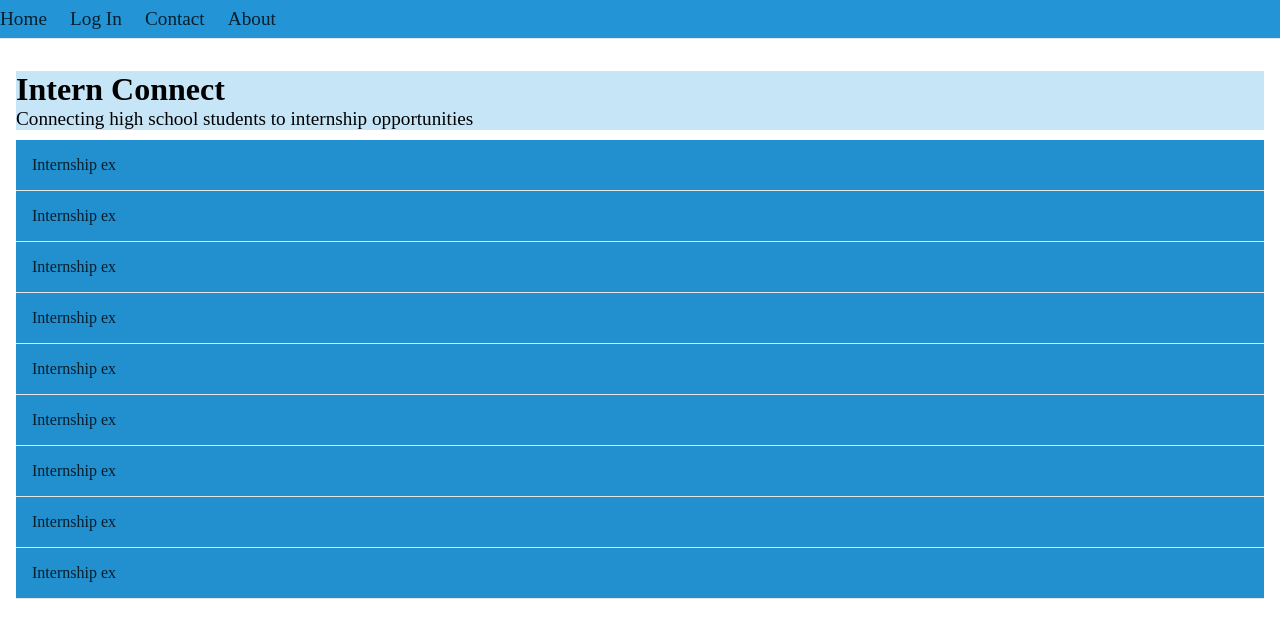
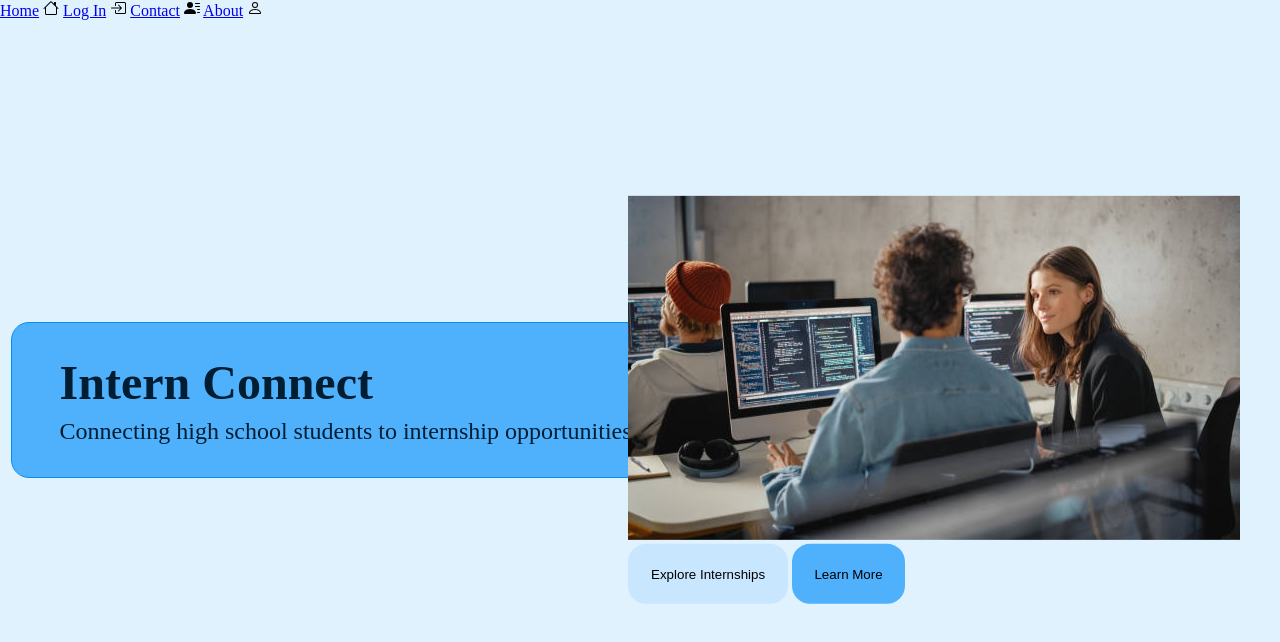
Before and after one commit to chase-west/intern-connect, a plain HTML site: page index.html in a window 1280 px wide. Drawn offline with Linux system fonts and the light colour scheme.

Commit message:
added photo and more content

```diff
--- a/css/styles.css
+++ b/css/styles.css
@@ -5,116 +5,70 @@
   box-sizing: border-box;
 }
 
-:root {
-  --text: #071e2c;
-  --background: #f6fbfe;
-  --primary: #2395d7;
-  --secondary: #c6e5f6;
-  --accent: #228fce;
+body {
+  background-color: var(--background);
 }
 
-nav {
-  background-color: var(--primary);
-  border-bottom: 1px solid #e6e6e6;
-  padding: 0.5em 0;
-  margin-bottom: 1em;
+:root {
+  --text: #011d32;
+  --background: #e1f2ff;
+  --primary: #4fb1fc;
+  --secondary: #c8e7fe;
+  --accent: #048df6;
+
 }
 
-nav a {
-  color: var(--text);
-  background-color: var(--primary);
-  text-decoration: none;
-  font-size: 1.2em;
-  margin-right: 1em;
+.container {
+  position: fixed;
+  top: 50%;
+  left: 27%;
+  transform: translate(-50%, -50%);
+  overflow: hidden;
+  border-radius: 18px;
+  padding: 2em 3em;
+  border: var(--accent) 1px solid;
+  background: var(--primary);
+  transition: all 0.5s ease;
 }
 
-main {
-  position: relative;
-  padding: 1em;
-  min-height: 100vh;
+.container:hover{
+  transform: translate(-50%, -50%) scale(1.1);
 }
 
-main h1 {
-  font-size: 2em;
+.container h1 {
+  font-size: 3rem;
+  font-weight: 700;
+  color: var(--text);
+  margin-bottom: 0.5rem;
+}
+
+.container p {
+  font-size: 1.5rem;
+  font-weight: 400;
+  color: var(--text);
+}
+
+.about {
+  position: fixed;
+  top: 50%;
+  left: 73%;
+  transform: translate(-50%, -50%);
+  overflow: hidden;
+  border-radius: 18px;
+  padding: 2em 3em;
+  transition: all 0.5s ease;
+}
+
+.about button {
+  border: none;
+  padding: 1.7em 1.7em;
+  border-radius: 18px;
+}
+
+#explore{
   background-color: var(--secondary);
 }
 
-main p {
-  font-size: 1.2em;
-  margin-bottom: 0.5em;
-  background-color: var(--secondary);
+#learn {
+  background-color: var(--primary);
 }
-
-section {
-  background-color: var(--accent);
-  padding: 1em;
-  margin-bottom: 1em;
-}
-
-aside {
-  margin-bottom: 1em;
-}
-
-aside h3 {
-  font-size: 1.5em;
-  margin-bottom: 0.5em;
-}
-
-aside p {
-  font-size: 1.2em;
-}
-
-.internships {
-  background-color: var(--accent);
-  color: var(--text);
-  position: relative;
-}
-
-.internships ul {
-  list-style: none;
-  padding: 0;
-}
-
-.internships li {
-  padding: 1em;
-  border-bottom: 1px solid #e6e6e6;
-}
-
-footer {
-  background-color: var(--primary);
-  position: fixed;
-  bottom: 0;
-  width: 100%;
-  padding: 1em;
-}
-
-/* Media queries */
-@media screen and (max-width: 768px) {
-  main {
-    padding: 0.5em;
-  }
-
-  main h1 {
-    font-size: 1.5em;
-  }
-
-  main p {
-    font-size: 1em;
-  }
-
-  aside h3 {
-    font-size: 1.2em;
-  }
-
-  aside p {
-    font-size: 1em;
-  }
-
-  .internships li {
-    padding: 0.5em;
-  }
-
-  footer {
-    padding: 0.5em;
-  }
-}
--- a/index.html
+++ b/index.html
@@ -11,27 +11,37 @@
 </head>
 <body>
   <nav>
-    <a class="active" href="#home">Home</a>
-    <a href="#log-in">Log In</a>
-    <a href="#contact">Contact</a>
-    <a href="#about">About</a>
+    <a class="active" href="index.html">Home</a>
+    <svg id="home" xmlns="http://www.w3.org/2000/svg" width="16" height="16" fill="currentColor" class="bi bi-house" viewBox="0 0 16 16">
+      <path d="M8.707 1.5a1 1 0 0 0-1.414 0L.646 8.146a.5.5 0 0 0 .708.708L2 8.207V13.5A1.5 1.5 0 0 0 3.5 15h9a1.5 1.5 0 0 0 1.5-1.5V8.207l.646.647a.5.5 0 0 0 .708-.708L13 5.793V2.5a.5.5 0 0 0-.5-.5h-1a.5.5 0 0 0-.5.5v1.293L8.707 1.5ZM13 7.207V13.5a.5.5 0 0 1-.5.5h-9a.5.5 0 0 1-.5-.5V7.207l5-5 5 5Z"/>
+    </svg>
+    <a href="log-in.html">Log In</a>
+    <svg id="log-in"xmlns="http://www.w3.org/2000/svg" width="16" height="16" fill="currentColor" class="bi bi-box-arrow-in-right" viewBox="0 0 16 16">
+      <path fill-rule="evenodd" d="M6 3.5a.5.5 0 0 1 .5-.5h8a.5.5 0 0 1 .5.5v9a.5.5 0 0 1-.5.5h-8a.5.5 0 0 1-.5-.5v-2a.5.5 0 0 0-1 0v2A1.5 1.5 0 0 0 6.5 14h8a1.5 1.5 0 0 0 1.5-1.5v-9A1.5 1.5 0 0 0 14.5 2h-8A1.5 1.5 0 0 0 5 3.5v2a.5.5 0 0 0 1 0v-2z"/>
+      <path fill-rule="evenodd" d="M11.854 8.354a.5.5 0 0 0 0-.708l-3-3a.5.5 0 1 0-.708.708L10.293 7.5H1.5a.5.5 0 0 0 0 1h8.793l-2.147 2.146a.5.5 0 0 0 .708.708l3-3z"/>
+    </svg>
+    <a href="contact.html">Contact</a>
+    <svg id="contact" xmlns="http://www.w3.org/2000/svg" width="16" height="16" fill="currentColor" class="bi bi-person-lines-fill" viewBox="0 0 16 16">
+      <path d="M6 8a3 3 0 1 0 0-6 3 3 0 0 0 0 6zm-5 6s-1 0-1-1 1-4 6-4 6 3 6 4-1 1-1 1H1zM11 3.5a.5.5 0 0 1 .5-.5h4a.5.5 0 0 1 0 1h-4a.5.5 0 0 1-.5-.5zm.5 2.5a.5.5 0 0 0 0 1h4a.5.5 0 0 0 0-1h-4zm2 3a.5.5 0 0 0 0 1h2a.5.5 0 0 0 0-1h-2zm0 3a.5.5 0 0 0 0 1h2a.5.5 0 0 0 0-1h-2z"/>
+    </svg>
+    <a href="about.html">About</a>
+    <svg id="about" xmlns="http://www.w3.org/2000/svg" width="16" height="16" fill="currentColor" class="bi bi-person" viewBox="0 0 16 16">
+      <path d="M8 8a3 3 0 1 0 0-6 3 3 0 0 0 0 6Zm2-3a2 2 0 1 1-4 0 2 2 0 0 1 4 0Zm4 8c0 1-1 1-1 1H3s-1 0-1-1 1-4 6-4 6 3 6 4Zm-1-.004c-.001-.246-.154-.986-.832-1.664C11.516 10.68 10.289 10 8 10c-2.29 0-3.516.68-4.168 1.332-.678.678-.83 1.418-.832 1.664h10Z"/>
+    </svg>
   </nav>
+
   <main>
-    <h1>Intern Connect</h1>
-    <p>Connecting high school students to internship opportunities</p>
-    <div class="internships">
-      <ul>
-        <li>Internship ex <a href=""></a></li>
-        <li>Internship ex <a href=""></a></li>
-        <li>Internship ex <a href=""></a></li>
-        <li>Internship ex <a href=""></a></li>
-        <li>Internship ex <a href=""></a></li>
-        <li>Internship ex <a href=""></a></li>
-        <li>Internship ex <a href=""></a></li>
-        <li>Internship ex <a href=""></a></li>
-        <li>Internship ex <a href=""></a></li>
-      </ul>
+    <div class="container">
+      <h1>Intern Connect</h1>
+      <p>Connecting high school students to internship opportunities</p>
+  </div>
+
+    <div class="about">
+      <img src="images/istockphoto-1363276581-612x612.jpg" alt="People Coding">
+      <button id="explore">Explore Internships</button>
+      <button id="learn">Learn More</button>
     </div>
   </main>
+
 </body>
 </html>
```
Also changed, not shown: images/istockphoto-1363276581-612x612.jpg (added).
